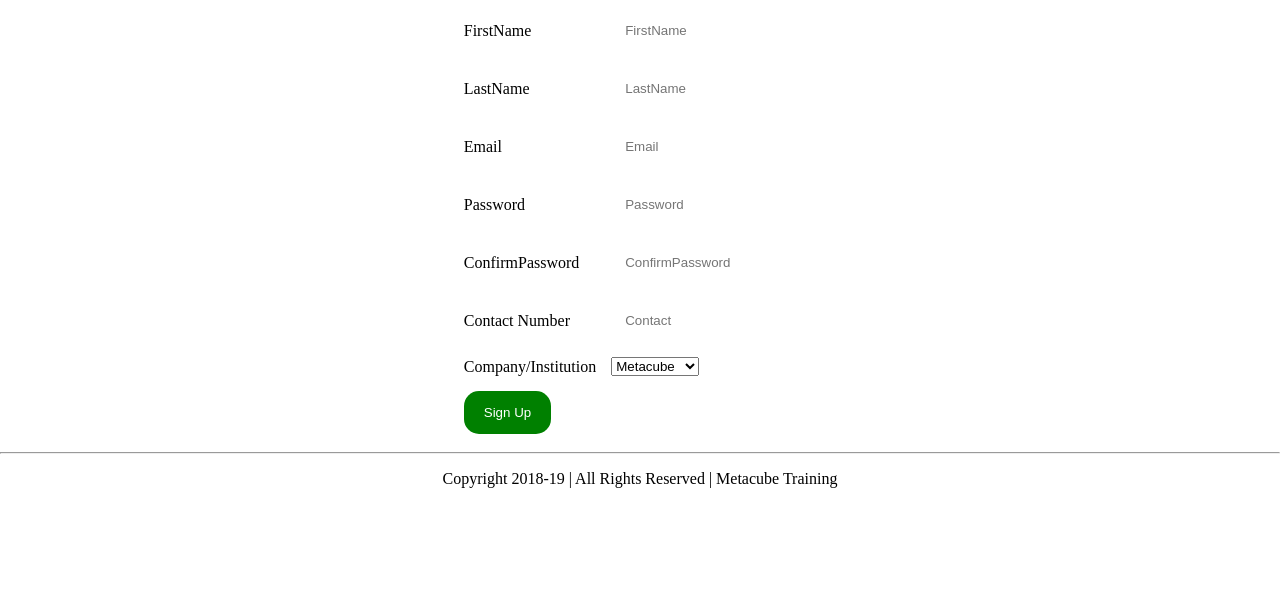
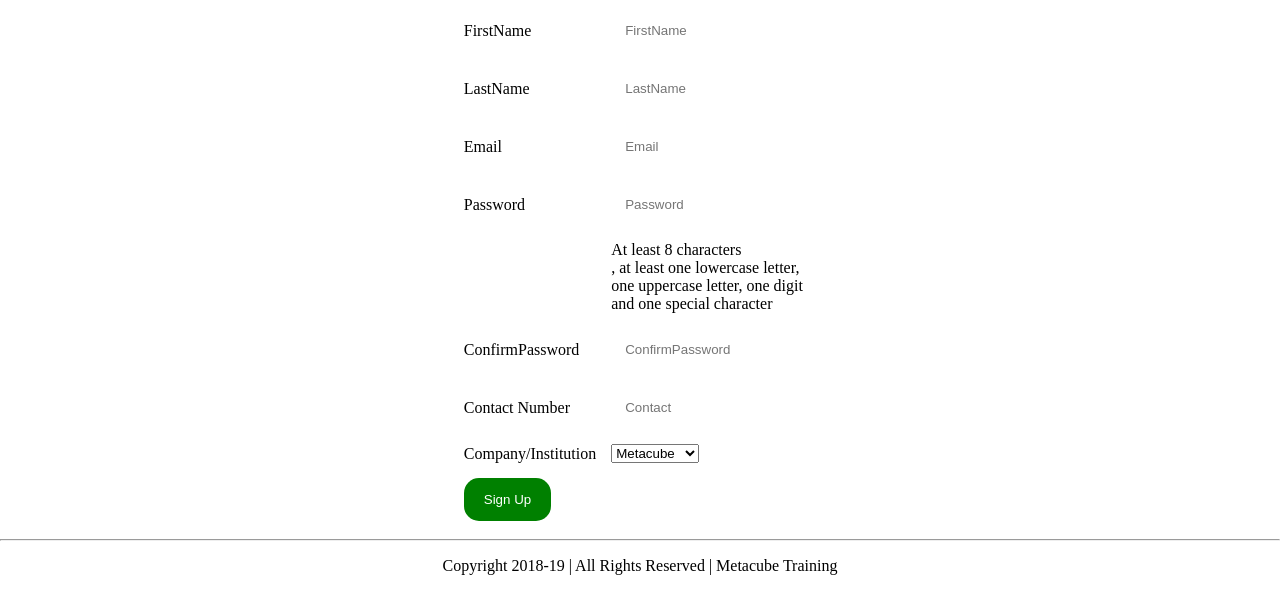
Before and after one commit to meta-rahul-sharma/GET2018, a web app: page /SignUp.html in a window 1280 px wide. Shown: the part 236-827 px from the top of the page. Before the commit the page ends 724 px from the top, so only its background shows below. Run offline with its HTML, style and script files only (its server is not run), Linux system fonts and the light colour scheme; data that the repository does not hold is empty.

Commit message:
EAD-Session-2-Changes

```diff
--- a/EAD/EAD-Session-2/WebContent/SignUp.html
+++ b/EAD/EAD-Session-2/WebContent/SignUp.html
@@ -56,10 +56,23 @@
 
 				<tr align="left">
 					<td>Password</td>
-					<td>
+					<td align =  "left">
 					<input type = "password" placeholder = "Password" id = "password" onblur = "validatePassword(id, 'passwordSpan')"/>
 					<br>
 					<span id ="passwordSpan"></span>
+					</td>
+				</tr>
+
+				<tr align="left">
+					<td></td>
+					<td align =  "left">
+					<span>At least 8 characters</span>
+					<br>
+					<span>, at least one lowercase letter,</span>
+					<br>
+					<span> one uppercase letter, one digit</span>
+					<br>
+					<span> and one special character</span>
 					</td>
 				</tr>
 
```
Also changed, not shown: EAD/EAD-Session-2/WebContent/Login.html (+13 -0 lines).
